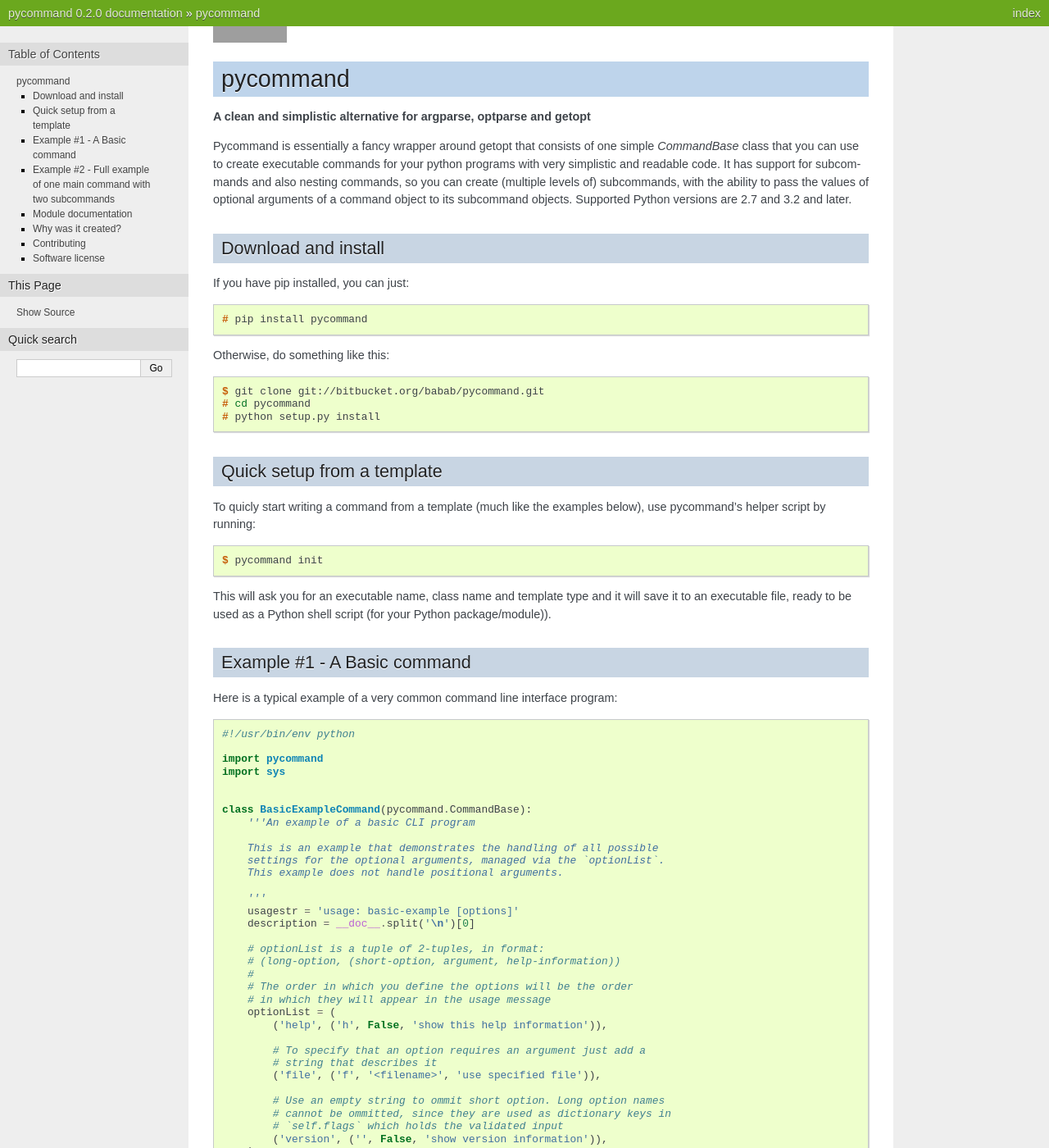
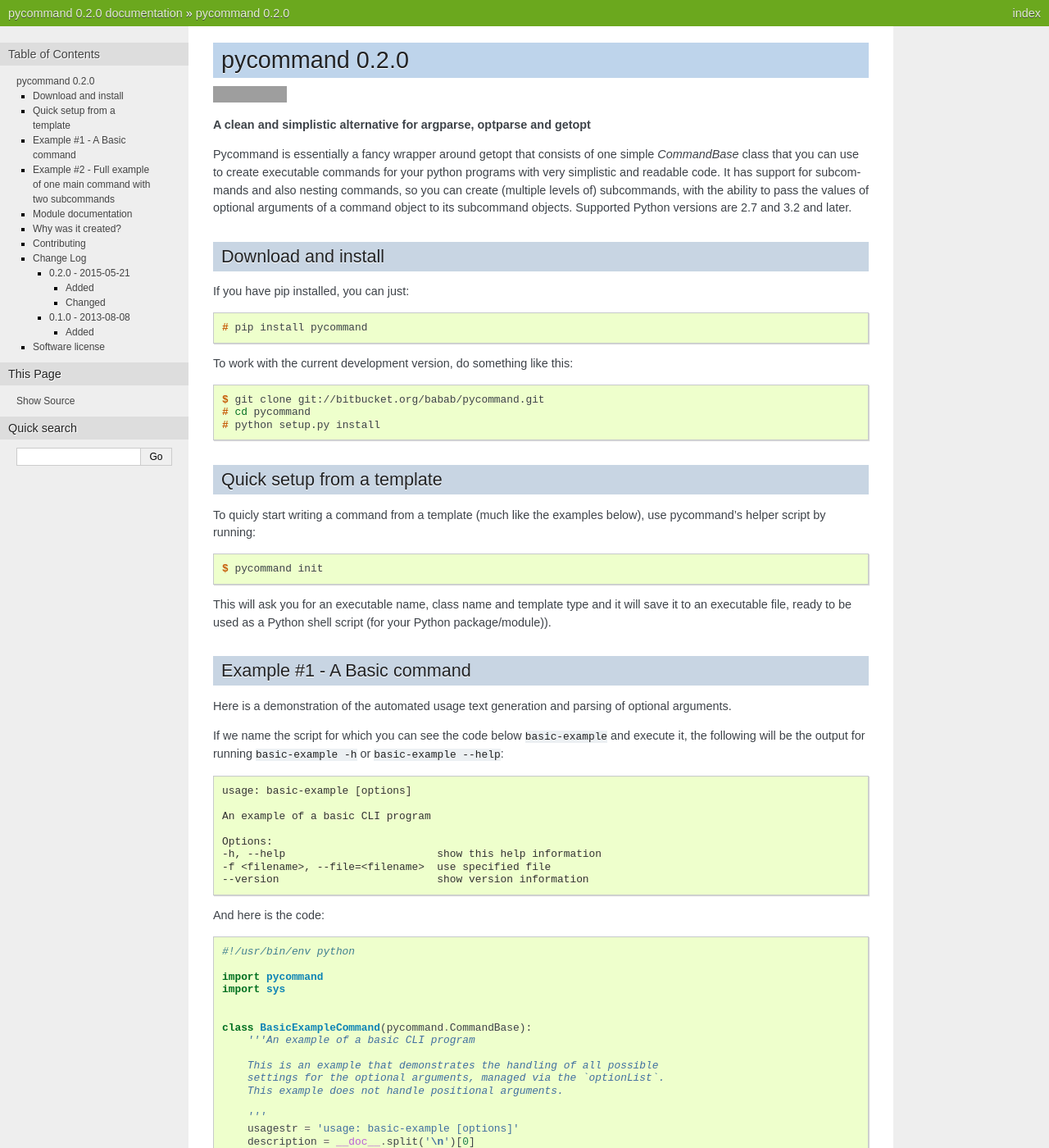
Before and after one commit to babab/pycommand, a Sphinx documentation site: the page built from doc/index.rst, in a window 1280 px wide and 1400 px high. Shown: the whole window at 82% size. Built offline with Sphinx 7.4.7, drawn with Linux system fonts in a browser that asks for light colours; some of the changed text lies outside the part shown; grey boxes are pictures that could not be loaded.

Commit message:
Update docs for 0.2.0 release; Use rst changelog

```diff
--- /dev/null
+++ b/CHANGELOG.rst
@@ -0,0 +1,29 @@
+Change Log
+==========
+
+All notable changes to pycommand will be documented here. The project
+adheres to `Semantic Versioning <http://semver.org/>`_.
+
+
+0.2.0 - 2015-05-21
+------------------
+
+Added
+#####
+- Full example of a command with subcommands
+- Create quick templates via pycommand script (``pycommand init``)
+- Unit tests and automatic testing via Travis-CI
+- Documentation ``man`` (.3) and ``info`` (.info) pages
+
+Changed
+#######
+- Specification of subcommands can be `defined in CommandBase.command`__
+  as a shortcut.
+
+__ https://github.com/babab/pycommand/commit/a978a05ef92f70f0ce6b06d96a38c2caa8297ecc
+
+0.1.0 - 2013-08-08
+------------------
+Added
+#####
+- Initial release
--- a/doc/index.rst
+++ b/doc/index.rst
@@ -1,9 +1,8 @@
+pycommand 0.2.0
+******************************************************************************
+
 .. image:: https://travis-ci.org/babab/pycommand.svg?branch=master
     :target: https://travis-ci.org/babab/pycommand
-
-
-pycommand
-******************************************************************************
 
 .. toctree::
    :maxdepth: 2
@@ -19,7 +18,6 @@
 objects. Supported Python versions are 2.7 and 3.2 and later.
 
 
-
 Download and install
 ====================
 
@@ -29,7 +27,7 @@
 
    # pip install pycommand
 
-Otherwise, do something like this:
+To work with the current development version, do something like this:
 
 .. code-block:: console
 
@@ -56,7 +54,27 @@
 Example #1 - A Basic command
 ============================
 
-Here is a typical example of a very common command line interface program::
+Here is a demonstration of the automated usage text generation and
+parsing of optional arguments.
+
+If we name the script for which you can see the code below
+``basic-example`` and execute it, the following will be the output for
+running ``basic-example -h`` or ``basic-example --help``:
+
+.. code-block:: console
+
+   usage: basic-example [options]
+
+   An example of a basic CLI program
+
+   Options:
+   -h, --help                        show this help information
+   -f <filename>, --file=<filename>  use specified file
+   --version                         show version information
+
+And here is the code:
+
+.. code-block:: python
 
    #!/usr/bin/env python
 
@@ -136,26 +154,13 @@
            sys.exit(cmd.run())
 
 
-If we name this script ``basic-example`` and execute it, the following will be
-the output for running ``basic-example -h`` or ``basic-example --help``:
-
-.. code-block:: console
-
-   usage: basic-example [options]
-
-   An example of a basic CLI program
-
-   Options:
-   -h, --help                        show this help information
-   -f <filename>, --file=<filename>  use specified file
-   --version                         show version information
-
-
 Example #2 - Full example of one main command with two subcommands
 ==================================================================
 
 Here is a full example demonstrating essentially the same program, but
-with the ``--help`` and ``--version`` options replaced for subcommands::
+with the ``--help`` and ``--version`` options replaced for subcommands:
+
+.. code-block:: python
 
    #!/usr/bin/env python
 
@@ -258,7 +263,7 @@
        else:
            sys.exit(cmd.run())
 
-And here are some outputs:
+And here are some output examples:
 
 .. code-block:: console
 
--- a/setup.py
+++ b/setup.py
@@ -14,14 +14,14 @@
     long_description=open('README.rst').read(),
     platforms='any',
     classifiers=[
-        'Development Status :: 4 - Beta',
+        'Development Status :: 5 - Production/Stable',
         'Environment :: Console',
         'Intended Audience :: Developers',
         'License :: OSI Approved :: ISC License (ISCL)',
         'Natural Language :: English',
         'Operating System :: OS Independent',
         'Programming Language :: Python :: 2.7',
-        'Programming Language :: Python :: 3.3',
+        'Programming Language :: Python :: 3',
         'Topic :: Software Development :: Libraries :: Python Modules',
         'Topic :: System :: Shells',
         'Topic :: System :: Software Distribution',
```
Also changed, not shown: other parts of doc/index.rst (+3 -0 lines), CHANGELOG.md (deleted, +0 -22 lines), README.rst (+108 -94 lines), 2 other files.
